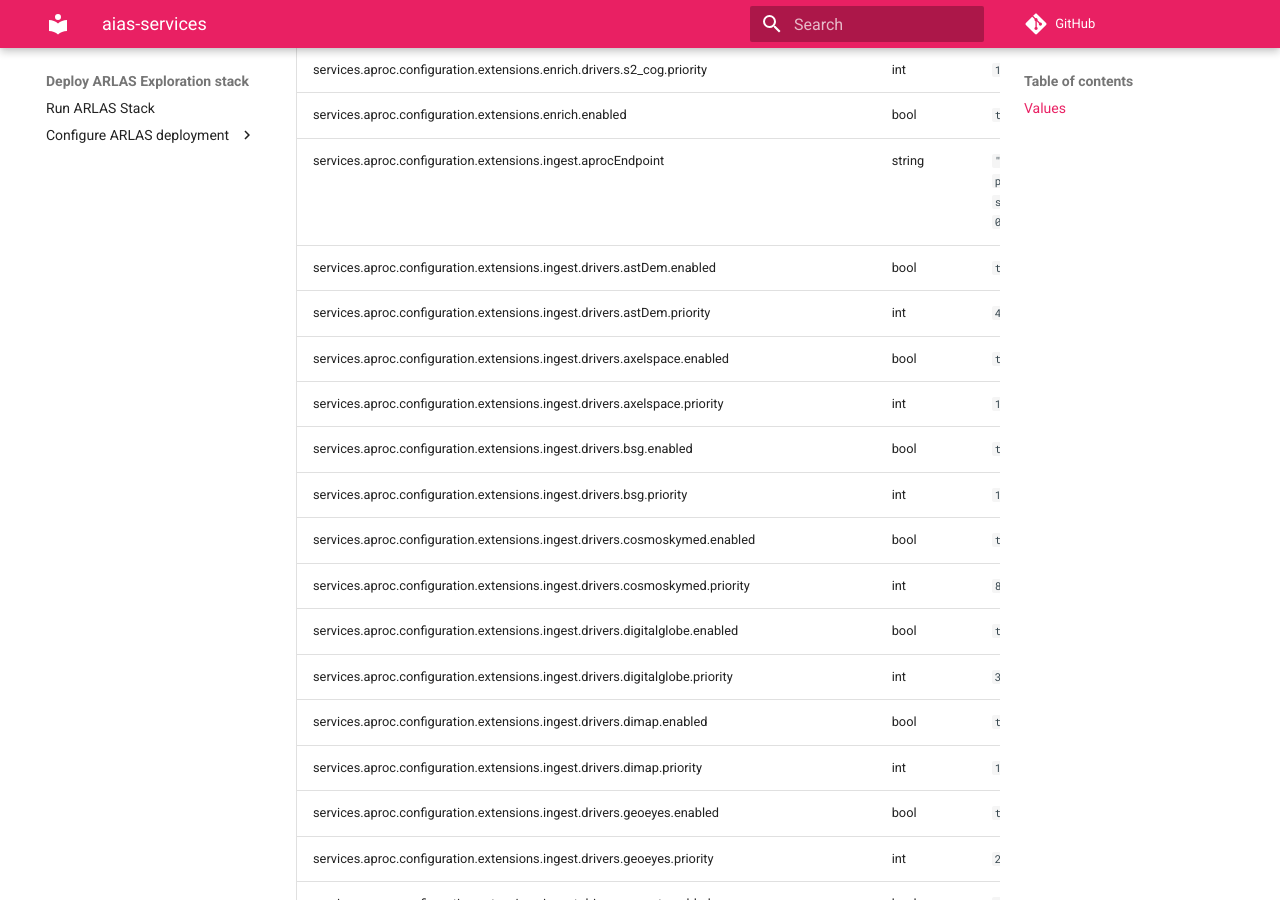
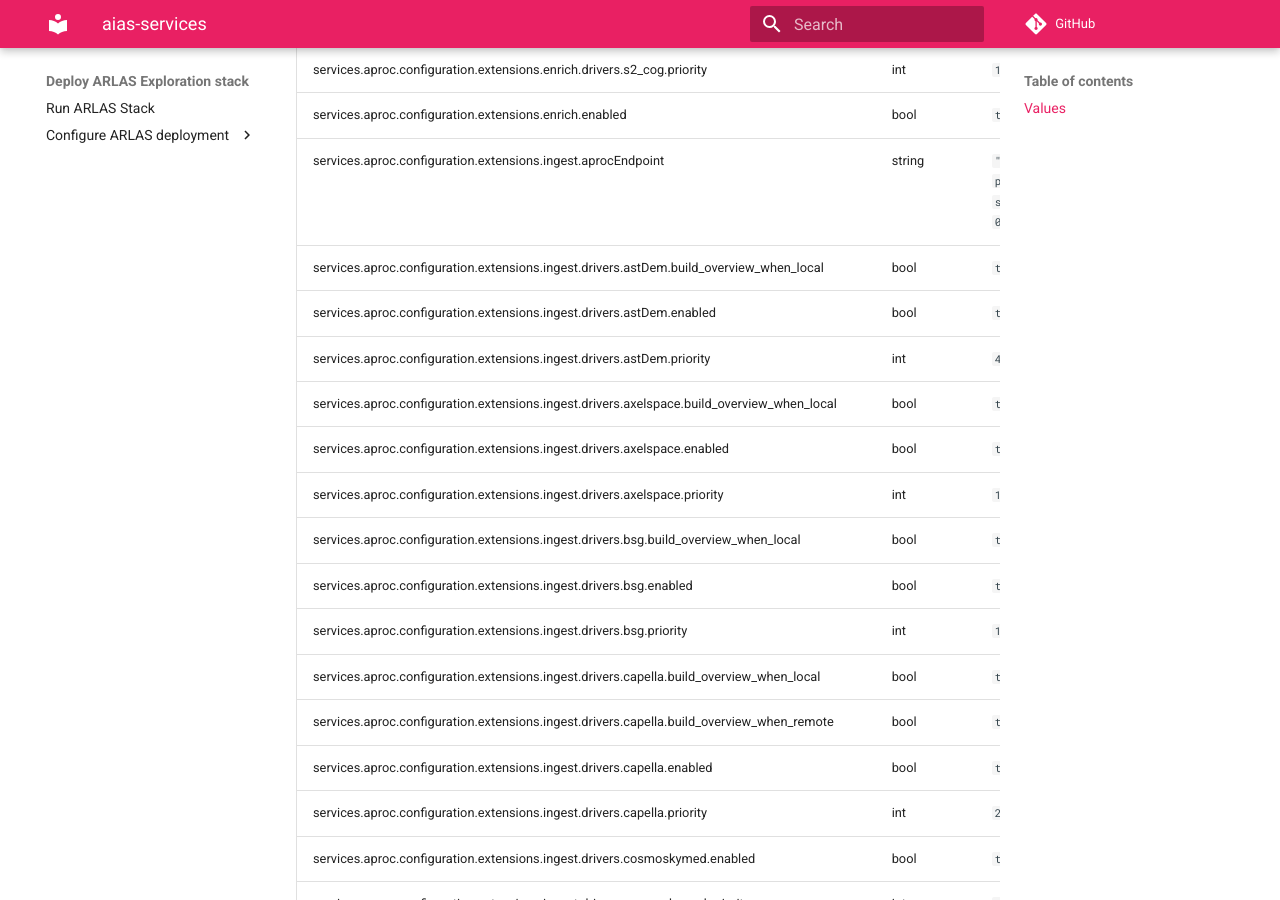
Before and after one commit to gisaia/ARLAS-Exploration-stack, an MkDocs documentation site: the page built from docs/docs/helm/aias-services/README.md, in a window 1280 px wide and 900 px high, scrolled down 21651 px. Built offline with MkDocs 1.6.1 and Material for MkDocs 9.7.7, drawn with Linux system fonts in a browser that asks for light colours; comment, search, counter and statistics services are not loaded; some of the changed text lies outside the part shown.

```diff
--- a/docs/docs/helm/aias-services/README.md
+++ b/docs/docs/helm/aias-services/README.md
@@ -1,6 +1,6 @@
 # aias-services
 
-![Version: 27.58.0](https://img.shields.io/badge/Version-27.58.0-informational?style=flat-square) ![AppVersion: 0.13.1](https://img.shields.io/badge/AppVersion-0.13.1-informational?style=flat-square)
+![Version: 27.70.0](https://img.shields.io/badge/Version-27.70.0-informational?style=flat-square) ![AppVersion: 0.14.1](https://img.shields.io/badge/AppVersion-0.14.1-informational?style=flat-square)
 
 A Helm Chart to deploy ARLAS AIAS Services
 
@@ -143,12 +143,19 @@ A Helm Chart to deploy ARLAS AIAS Services
 | services.aproc.configuration.extensions.enrich.drivers.s2_cog.priority | int | `1` |  |
 | services.aproc.configuration.extensions.enrich.enabled | bool | `true` | Whether the enrich extension is enabled or not |
 | services.aproc.configuration.extensions.ingest.aprocEndpoint | string | `"http://aproc-service:8001"` | APROC endpoint URL accessed by the ingest extension |
+| services.aproc.configuration.extensions.ingest.drivers.astDem.build_overview_when_local | bool | `true` |  |
 | services.aproc.configuration.extensions.ingest.drivers.astDem.enabled | bool | `true` |  |
 | services.aproc.configuration.extensions.ingest.drivers.astDem.priority | int | `4` |  |
+| services.aproc.configuration.extensions.ingest.drivers.axelspace.build_overview_when_local | bool | `true` |  |
 | services.aproc.configuration.extensions.ingest.drivers.axelspace.enabled | bool | `true` |  |
 | services.aproc.configuration.extensions.ingest.drivers.axelspace.priority | int | `16` |  |
+| services.aproc.configuration.extensions.ingest.drivers.bsg.build_overview_when_local | bool | `true` |  |
 | services.aproc.configuration.extensions.ingest.drivers.bsg.enabled | bool | `true` |  |
 | services.aproc.configuration.extensions.ingest.drivers.bsg.priority | int | `10` |  |
+| services.aproc.configuration.extensions.ingest.drivers.capella.build_overview_when_local | bool | `true` |  |
+| services.aproc.configuration.extensions.ingest.drivers.capella.build_overview_when_remote | bool | `true` |  |
+| services.aproc.configuration.extensions.ingest.drivers.capella.enabled | bool | `true` |  |
+| services.aproc.configuration.extensions.ingest.drivers.capella.priority | int | `21` |  |
 | services.aproc.configuration.extensions.ingest.drivers.cosmoskymed.enabled | bool | `true` |  |
 | services.aproc.configuration.extensions.ingest.drivers.cosmoskymed.priority | int | `8` |  |
 | services.aproc.configuration.extensions.ingest.drivers.digitalglobe.enabled | bool | `true` |  |
@@ -180,12 +187,17 @@ A Helm Chart to deploy ARLAS AIAS Services
 | services.aproc.configuration.extensions.ingest.drivers.skysat.priority | int | `15` |  |
 | services.aproc.configuration.extensions.ingest.drivers.spot5.enabled | bool | `true` |  |
 | services.aproc.configuration.extensions.ingest.drivers.spot5.priority | int | `6` |  |
+| services.aproc.configuration.extensions.ingest.drivers.superview.build_overview_when_local | bool | `true` |  |
+| services.aproc.configuration.extensions.ingest.drivers.superview.build_overview_when_remote | bool | `true` |  |
+| services.aproc.configuration.extensions.ingest.drivers.superview.enabled | bool | `true` |  |
+| services.aproc.configuration.extensions.ingest.drivers.superview.priority | int | `22` |  |
 | services.aproc.configuration.extensions.ingest.drivers.terrasarx.enabled | bool | `true` |  |
 | services.aproc.configuration.extensions.ingest.drivers.terrasarx.priority | int | `7` |  |
 | services.aproc.configuration.extensions.ingest.drivers.tiff.enabled | bool | `true` |  |
 | services.aproc.configuration.extensions.ingest.drivers.tiff.priority | int | `100` |  |
 | services.aproc.configuration.extensions.ingest.drivers.umbra.enabled | bool | `true` |  |
 | services.aproc.configuration.extensions.ingest.drivers.umbra.priority | int | `9` |  |
+| services.aproc.configuration.extensions.ingest.drivers.umbra_stac.build_overview_when_local | bool | `true` |  |
 | services.aproc.configuration.extensions.ingest.drivers.umbra_stac.build_overview_when_remote | bool | `true` |  |
 | services.aproc.configuration.extensions.ingest.drivers.umbra_stac.enabled | bool | `true` |  |
 | services.aproc.configuration.extensions.ingest.drivers.umbra_stac.priority | int | `9` |  |
```
Also changed, not shown: docs/docs/helm/arlas-services/README.md (+1 -1 lines), docs/docs/helm/arlas-stack/README.md (+5 -5 lines), docs/docs/helm/arlas-uis/README.md (+1 -1 lines), docs/docs/version.md (+2 -2 lines), k8s/charts/aias-services/README.md, k8s/charts/arlas-services/README.md, k8s/charts/arlas-stack/README.md, k8s/charts/arlas-uis/README.md, k8s/charts/titiler/README.md, 5 other files.
